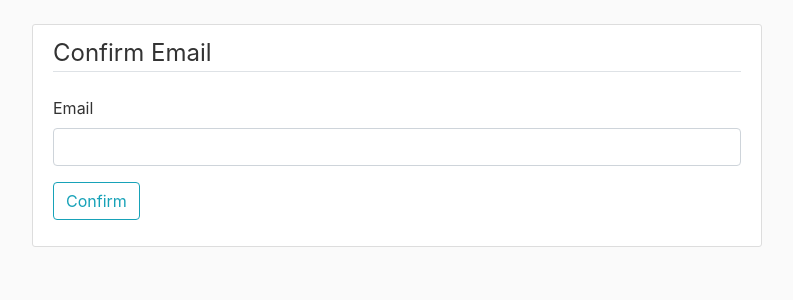
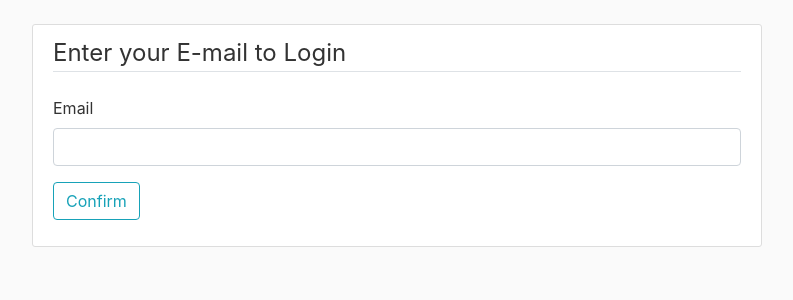
Before and after one commit to tim-ngeno/Flask-Authentication, a Flask app: page /email in a window 1280 px wide. Shown: the part 56-356 px from the top of the page, without its empty margins (53-846 px from the left). Run offline with Flask 2, Linux system fonts and the light colour scheme; some libraries are stand-ins or nearby versions.

Commit message:
streamline login

```diff
--- a/flaskblog/routes.py
+++ b/flaskblog/routes.py
@@ -1,4 +1,4 @@
-from flask import render_template, redirect, url_for, flash, request
+from flask import render_template, redirect, url_for, flash, request, session
 from flaskblog import app, db, bcrypt
 from flaskblog.forms import RegistrationForm, EmailForm,LoginForm, UpdateAccountInfo
 from flaskblog.models import User
@@ -24,7 +24,7 @@ def register():
 
         db.session.add(user)
         db.session.commit()
-        flash(f"Account created, confirm your email to log in ", 'success')
+        flash(f"Account created, re-enter your email to log in ", 'success')
         return redirect(url_for('email'))
     return render_template('register.html', title='Register', form=form)
 
@@ -34,19 +34,24 @@ def email():
     if form.validate_on_submit():
         user = User.query.filter_by(email=form.email.data).first()
         if user:
-            flash(f"Confirmation Success!", 'success')
+            session['attempt_user_email'] = user.email
+            session['attempt_user_color'] = user.colors
             return redirect(url_for('login'))
         else:
-            flash(f"Please check your email", 'danger')
+            flash(f"E-mail not associated with any account, kindly check e-mail or register", 'danger')
     return render_template('email.html', title='Email Confirmation', form=form)
 
 @app.route('/login', methods=['GET', 'POST'])
 def login():
+    attempt_user_email=session.get('attempt_user_email', None)
+    if attempt_user_email is None:
+        return redirect(url_for('email'))
     if current_user.is_authenticated:
         return redirect(url_for('home'))
     form = LoginForm()
+    form.email.data = attempt_user_email
     if form.validate_on_submit():
-        user = User.query.filter_by(password=form.password.data)
+        user = User.query.filter_by(email=attempt_user_email).first()
         if user and bcrypt.check_password_hash(user.password, form.password.data):
             login_user(user, remember=form.remember.data)
             next_page = request.args.get('next')
--- a/flaskblog/templates/email.html
+++ b/flaskblog/templates/email.html
@@ -3,7 +3,7 @@
     <div class="content-section">
         <form action="" method="post">
             {{ form.hidden_tag() }}
-            <legend class="border-bottom mb-4">Confirm Email</legend>
+            <legend class="border-bottom mb-4">Enter your E-mail to Login</legend>
             <div class="form-group">
                 {{ form.email.label(class="form-control-label") }}
                 {% if form.email.errors %}
--- a/flaskblog/templates/layouts.html
+++ b/flaskblog/templates/layouts.html
@@ -36,7 +36,7 @@
                 <a class="nav-item nav-link" href="{{ url_for('logout') }}">Logout</a>
               {% else %}
                 <a class="nav-item nav-link" href="{{ url_for('register') }}">Register</a>
-                <a class="nav-item nav-link" href="{{ url_for('login') }}">Login</a>
+                <a class="nav-item nav-link" href="{{ url_for('email') }}">Login</a>
               {% endif %}
             </div>
           </div>
```
Also changed, not shown: flaskblog/site.db.
